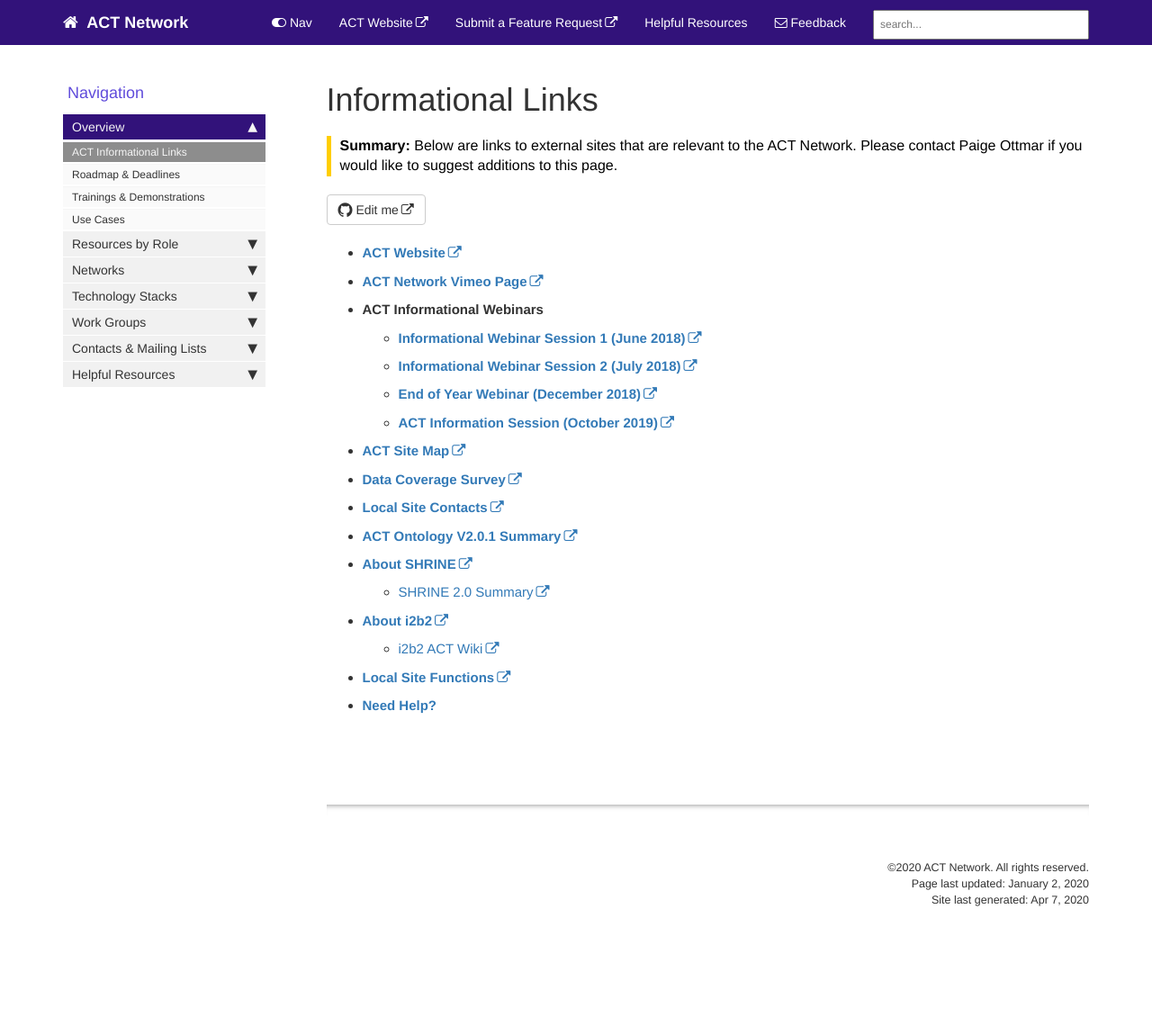
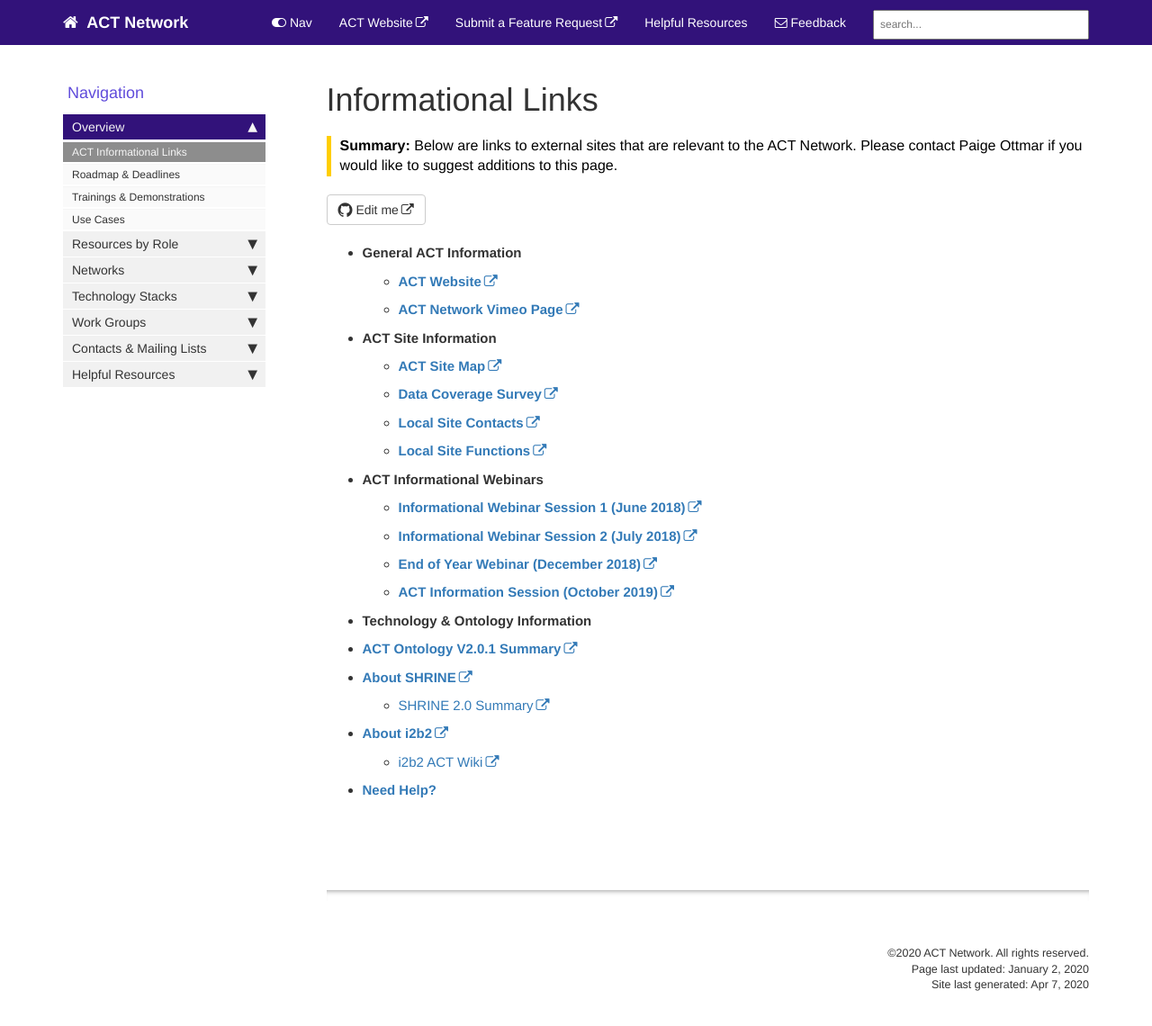
Before and after one commit to dbmi-pitt/ACT-Network, a Jekyll site: the page built from pages/mydoc/informational_links.md, in a window 1280 px wide and 1164 px high. Shown: the top 1140 px of the window at 90% size. Built offline with Jekyll 4.4.1, drawn with Linux system fonts in a browser that asks for light colours; comment, search, counter and statistics services are not loaded.

Commit message:
Update informational_links.md

```diff
--- a/pages/mydoc/informational_links.md
+++ b/pages/mydoc/informational_links.md
@@ -8,22 +8,29 @@
 toc: false
 folder: mydoc
 ---
-* [**ACT Website**](https://www.actnetwork.us/national)
-* [**ACT Network Vimeo Page**](https://vimeo.com/actnetwork)
+* **General ACT Information**
+  * [**ACT Website**](https://www.actnetwork.us/national)
+  * [**ACT Network Vimeo Page**](https://vimeo.com/actnetwork)
+
+* **ACT Site Information**
+  * [**ACT Site Map**](https://www.actnetwork.us/Global/FileLib/PDFs/ACT_Geographic_Map.pdf)
+  * [**Data Coverage Survey**](https://www.actnetwork.us/Global/FileLib/PDFs/ACT_Data_Coverage_Survey.pdf)
+  * [**Local Site Contacts**](https://www.actnetwork.us/national/act-local-landing-pages-46EU-1434P4.html)
+  * [**Local Site Functions**](https://docs.google.com/spreadsheets/d/1-PkGdRpKXdT_NjzBMmUMBtD7DACM00bpgFei4c3W4GQ/edit?usp=sharing)
+
 * **ACT Informational Webinars**
   * [**Informational Webinar Session 1 (June 2018)**](https://www.youtube.com/watch?v=NMJG9_Vi0PE&feature=youtu.be)
   * [**Informational Webinar Session 2 (July 2018)**](https://www.youtube.com/watch?v=OtX7ECRW_VY&feature=youtu.be)
   * [**End of Year Webinar (December 2018)**](https://www.youtube.com/watch?v=UKMIQyYRl_w&feature=youtu.be)
   * [**ACT Information Session (October 2019)**](https://vimeo.com/373214480)
-* [**ACT Site Map**](https://www.actnetwork.us/Global/FileLib/PDFs/ACT_Geographic_Map.pdf)
-* [**Data Coverage Survey**](https://www.actnetwork.us/Global/FileLib/PDFs/ACT_Data_Coverage_Survey.pdf)
-* [**Local Site Contacts**](https://www.actnetwork.us/national/act-local-landing-pages-46EU-1434P4.html)
+
+* **Technology & Ontology Information**
 * [**ACT Ontology V2.0.1 Summary**](https://www.actnetwork.us/Global/FileLib/PDFs/ACT_ONTOLOGY_V2.0.1_final.pdf)
 * [**About SHRINE**](https://catalyst.harvard.edu/services/shrine/)
     * [SHRINE 2.0 Summary](https://www.actnetwork.us/Global/FileLib/PDFs/SHRINE_2_0_update_summary.pdf)
 * [**About i2b2**](https://www.i2b2.org/about/)
     * [i2b2 ACT Wiki](https://community.i2b2.org/wiki/display/ACT/Accrual+to+Clinical+Trials+i2b2+Community+Wiki)
-* [**Local Site Functions**](https://docs.google.com/spreadsheets/d/1-PkGdRpKXdT_NjzBMmUMBtD7DACM00bpgFei4c3W4GQ/edit?usp=sharing)
+
 * [**Need Help?**](/ACT-Network/help.html)
 
 {% include links.html %}
```
